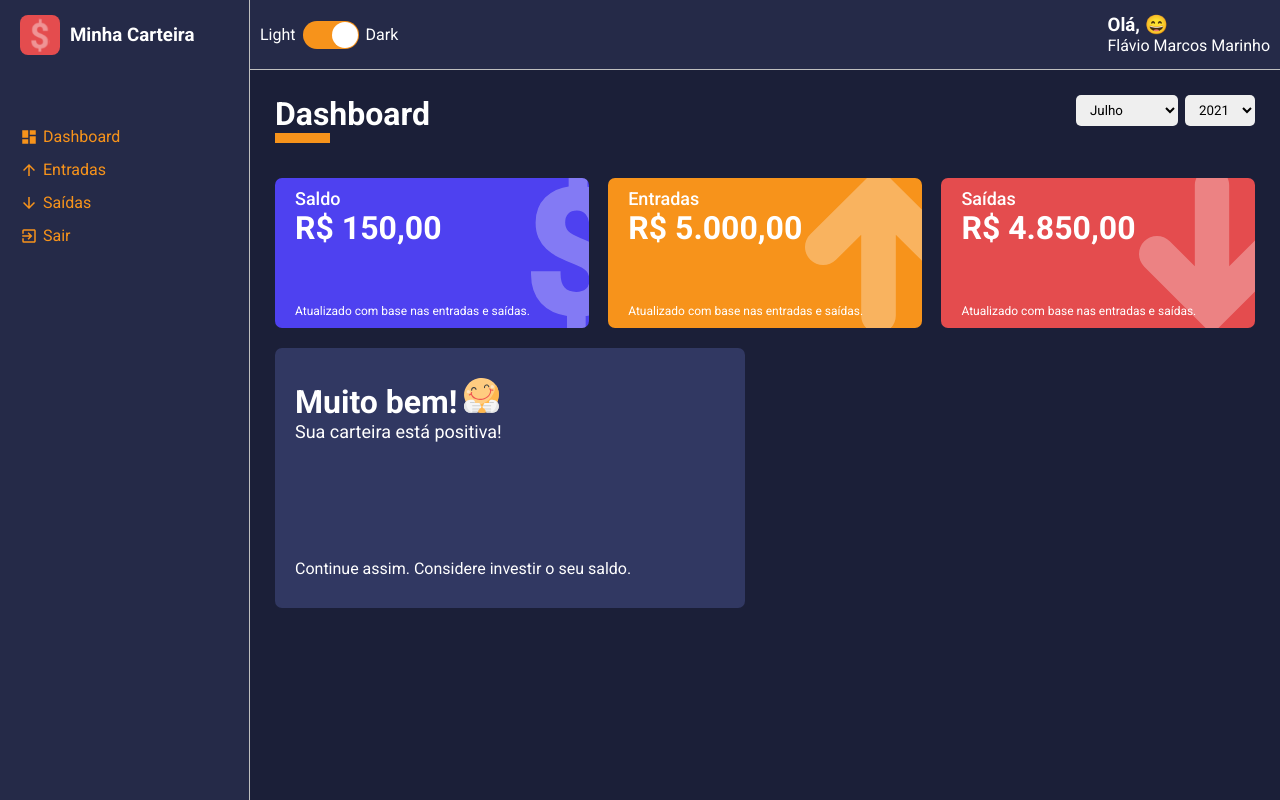
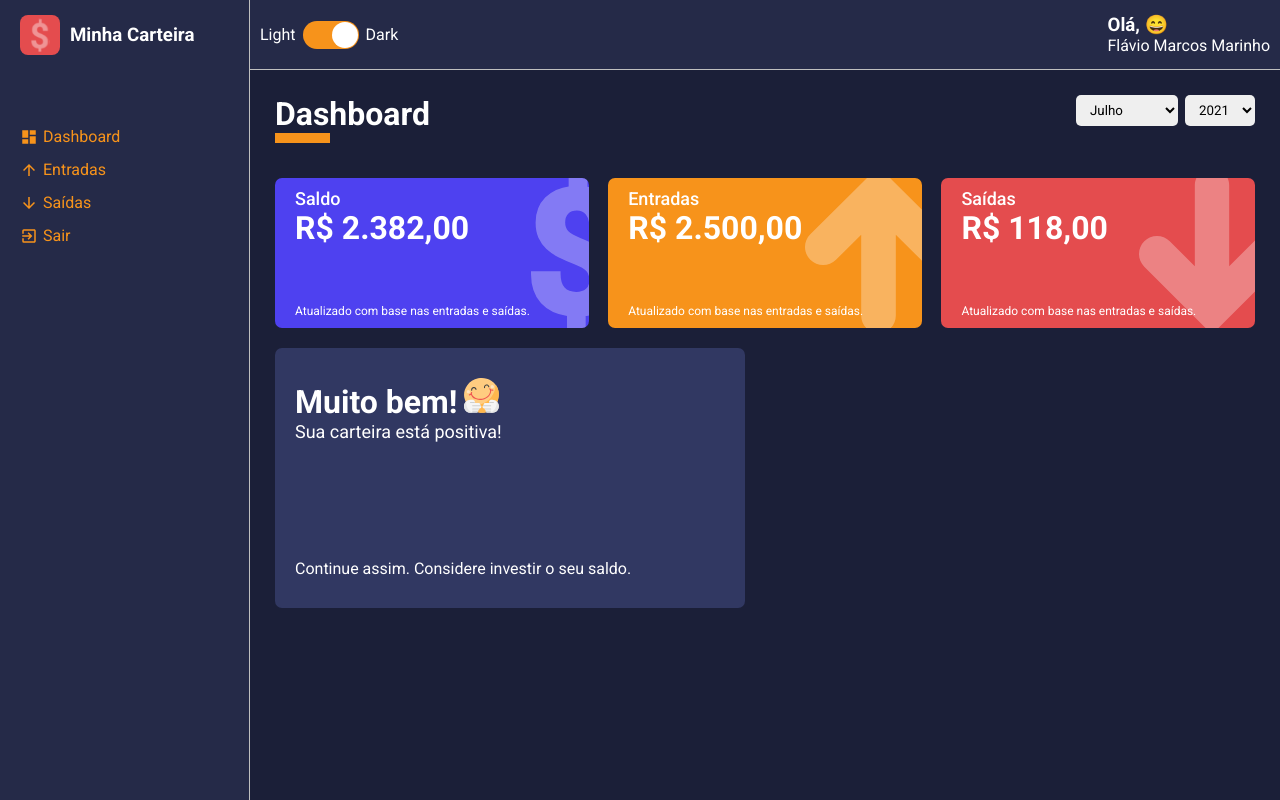
Before and after one commit to flaviomarcosmarinho/Minha-Carteira, a React (Create React App) app: page /dashboard in a window 1280 px wide. Built offline with nearby package versions, Linux system fonts and the light colour scheme.

Commit message:
adjusting components of the dashboard

```diff
--- a/src/pages/Dashboard/index.tsx
+++ b/src/pages/Dashboard/index.tsx
@@ -11,6 +11,7 @@ import listOfMonths from "../../utils/months";
 
 import happyImg from "../../assets/happy.svg";
 import sadImg from "../../assets/sad.svg";
+import grinningImg from "../../assets/grinning.svg";
 
 import { Container, Content } from "./styles";
 
@@ -60,17 +61,76 @@ const Dashboard: React.FC = () => {
 
         expenses.forEach(item => {
             const date = new Date(item.date);
+            const year = date.getFullYear();
+            const month = date.getMonth() + 1;
+
+            if(month === monthSelected && year === yearSelected){
+                try {
+                    total += Number(item.amount);
+                } catch {
+                    throw new Error('Invalid amount! Amount must be number.')
+                }
+            }
         });
-    }, []);
 
+        return total;
+    }, [monthSelected, yearSelected]);
 
+    const totalGains = useMemo(() => {
+        let total: number = 0;
+
+        gains.forEach(item => {
+            const date = new Date(item.date);
+            const year = date.getFullYear();
+            const month = date.getMonth() + 1;
+
+            if(month === monthSelected && year === yearSelected){
+                try {
+                    total += Number(item.amount);
+                } catch {
+                    throw new Error('Invalid amount! Amount must be number.')
+                }
+            }
+        });
+
+        return total;
+    }, [monthSelected, yearSelected]);
+
+    const grandTotal = useMemo(() => {
+        return totalGains - totalExpenses;
+    }, [totalGains, totalExpenses]);
+
+    const message = useMemo(() => {
+        if(grandTotal < 0){
+            return {
+                title: "Que triste!",
+                description: "Neste mês, você gastou mais do que deveria.",
+                footerText: "Verifique seus gastos e tente cortar algumas coisas desnecessárias.",
+                icon: sadImg
+            }
+        } else if(grandTotal == 0) {
+            return {
+                title: "Ufaa!",
+                description: "Neste mês, você gastou exatamente o que ganhou.",
+                footerText: "Tenha cuidade. No próximo mês tente poupar o seu dinheiro.",
+                icon: grinningImg
+            }
+        }else {
+            return {
+                title: "Muito bem!",
+                description: "Sua carteira está positiva!",
+                footerText: "Continue assim. Considere investir o seu saldo.",
+                icon: happyImg
+            }
+        }
+    }, [grandTotal]);
 
     const handleMonthSelected = (month: string) => {
         try {
             const parseMonth = Number(month);
             setMonthSelected(parseMonth);
         }
-        catch (error) {
+        catch {
             throw new Error('invalid month value. Is accept 0 - 24.')
         }
     }
@@ -80,7 +140,7 @@ const Dashboard: React.FC = () => {
             const parseYear = Number(year);
             setYearSelected(parseYear);
         }
-        catch (error) {
+        catch {
             throw new Error('invalid year value. Is accept 0 - 12.')
         }
     }
@@ -102,7 +162,7 @@ const Dashboard: React.FC = () => {
             <Content>
                 <WalletBox
                     title="Saldo"
-                    amount={150.00}
+                    amount={grandTotal}
                     footerLabel="Atualizado com base nas entradas e saídas."
                     icon="dolar"
                     color="#4E41F0"
@@ -110,7 +170,7 @@ const Dashboard: React.FC = () => {
 
                 <WalletBox
                     title="Entradas"
-                    amount={5000.00}
+                    amount={totalGains}
                     footerLabel="Atualizado com base nas entradas e saídas."
                     icon="arrowUp"
                     color="#F7931B"
@@ -118,17 +178,17 @@ const Dashboard: React.FC = () => {
 
                 <WalletBox
                     title="Saídas"
-                    amount={4850.00}
+                    amount={totalExpenses}
                     footerLabel="Atualizado com base nas entradas e saídas."
                     icon="arrowDown"
                     color="#E44C4E"
                 />
 
                 <MessageBox
-                    title="Muito bem!"
-                    description="Sua carteira está positiva!"
-                    footerText="Continue assim. Considere investir o seu saldo."
-                    icon={happyImg}
+                    title={message.title}
+                    description={message.description}
+                    footerText={message.footerText}
+                    icon={message.icon}
                 />
             </Content>
         </Container>
--- a/src/pages/List/index.tsx
+++ b/src/pages/List/index.tsx
@@ -106,7 +106,7 @@ const List: React.FC<IRouteParams> = ({ match }) => {
             const parseMonth = Number(month);
             setMonthSelected(parseMonth);
         }
-        catch (error) {
+        catch {
             throw new Error('invalid month value. Is accept 0 - 24.')
         }
     }
@@ -116,7 +116,7 @@ const List: React.FC<IRouteParams> = ({ match }) => {
             const parseYear = Number(year);
             setYearSelected(parseYear);
         }
-        catch (error) {
+        catch {
             throw new Error('invalid year value. Is accept 0 - 12.')
         }
     }
```
Also changed, not shown: src/assets/grinning.svg (added).
